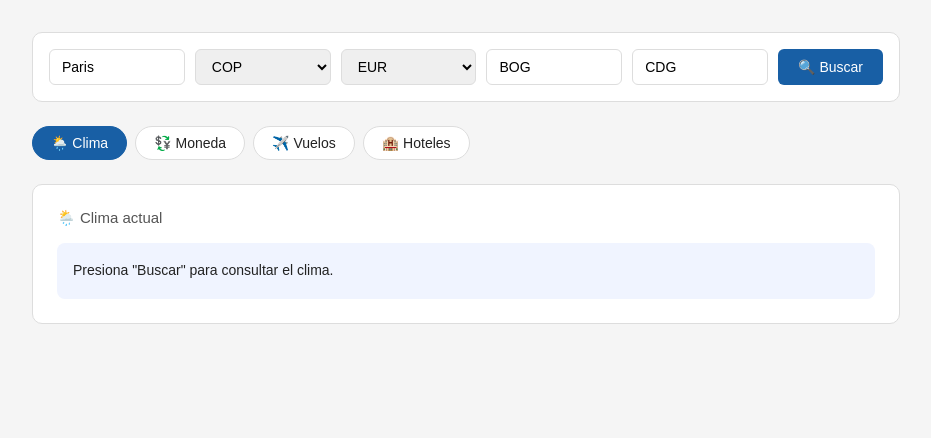
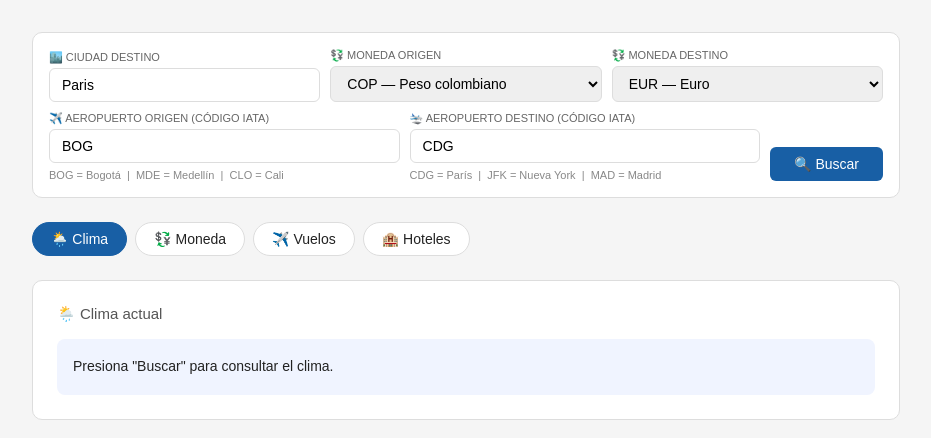
Before and after one commit to Juan-419/Proyecto-SO, a Flask app: page / in a window 1280 px wide. Shown: the part 56-494 px from the top of the page, without its empty margins (174-1105 px from the left). Run offline with Flask 3, Linux system fonts and the light colour scheme.

Commit message:
Correccion en el html para que se vea mas intuitivo

```diff
--- a/templates/index.html
+++ b/templates/index.html
@@ -9,9 +9,13 @@
     header { background: #185FA5; color: white; padding: 1rem 2rem; font-size: 1.3rem; font-weight: 500; }
     .container { max-width: 900px; margin: 2rem auto; padding: 0 1rem; }
 
-    .search-bar { display: flex; gap: 10px; flex-wrap: wrap; background: white; border: 1px solid #ddd; border-radius: 10px; padding: 1rem; margin-bottom: 1.5rem; }
-    .search-bar input, .search-bar select { flex: 1; min-width: 120px; padding: 8px 12px; border: 1px solid #ddd; border-radius: 6px; font-size: 14px; }
-    .search-bar button { padding: 8px 20px; background: #185FA5; color: white; border: none; border-radius: 6px; cursor: pointer; font-size: 14px; }
+    .search-bar { background: white; border: 1px solid #ddd; border-radius: 10px; padding: 1rem; margin-bottom: 1.5rem; }
+    .search-row { display: flex; gap: 10px; flex-wrap: wrap; margin-bottom: 10px; align-items: flex-end; }
+    .search-row:last-child { margin-bottom: 0; }
+    .field { display: flex; flex-direction: column; gap: 4px; flex: 1; min-width: 120px; }
+    .field label { font-size: 11px; color: #666; font-weight: 500; text-transform: uppercase; }
+    .field input, .field select { padding: 8px 12px; border: 1px solid #ddd; border-radius: 6px; font-size: 14px; }
+    .search-bar button { padding: 9px 24px; background: #185FA5; color: white; border: none; border-radius: 6px; cursor: pointer; font-size: 14px; align-self: flex-end; }
     .search-bar button:hover { background: #0C447C; }
 
     .tabs { display: flex; gap: 8px; margin-bottom: 1.5rem; flex-wrap: wrap; }
@@ -25,6 +29,7 @@
     .resultado { background: #f0f4ff; border-radius: 8px; padding: 1rem; margin-top: 1rem; font-size: 14px; line-height: 1.7; }
     .error { color: #993C1D; background: #FAECE7; border-radius: 8px; padding: 1rem; margin-top: 1rem; font-size: 13px; }
     .loading { color: #555; font-size: 14px; margin-top: 1rem; }
+    .iata-hint { font-size: 11px; color: #888; margin-top: 2px; }
   </style>
 </head>
 <body>
@@ -34,20 +39,41 @@
 <div class="container">
 
   <div class="search-bar">
-    <input type="text" id="ciudad" placeholder="Ciudad destino..." value="Paris">
-    <select id="desde">
-      <option value="COP">COP</option>
-      <option value="USD">USD</option>
-      <option value="EUR">EUR</option>
-    </select>
-    <select id="hasta">
-      <option value="EUR">EUR</option>
-      <option value="USD">USD</option>
-      <option value="COP">COP</option>
-    </select>
-    <input type="text" id="origen-iata" placeholder="IATA origen (ej: BOG)" value="BOG">
-    <input type="text" id="destino-iata" placeholder="IATA destino (ej: CDG)" value="CDG">
-    <button onclick="buscarTodo()">🔍 Buscar</button>
+    <div class="search-row">
+      <div class="field">
+        <label>🏙️ Ciudad destino</label>
+        <input type="text" id="ciudad" placeholder="Ej: Paris, Tokyo, London" value="Paris">
+      </div>
+      <div class="field">
+        <label>💱 Moneda origen</label>
+        <select id="desde">
+          <option value="COP">COP — Peso colombiano</option>
+          <option value="USD">USD — Dólar</option>
+          <option value="EUR">EUR — Euro</option>
+        </select>
+      </div>
+      <div class="field">
+        <label>💱 Moneda destino</label>
+        <select id="hasta">
+          <option value="EUR">EUR — Euro</option>
+          <option value="USD">USD — Dólar</option>
+          <option value="COP">COP — Peso colombiano</option>
+        </select>
+      </div>
+    </div>
+    <div class="search-row">
+      <div class="field">
+        <label>✈️ Aeropuerto origen (código IATA)</label>
+        <input type="text" id="origen-iata" placeholder="Ej: BOG" value="BOG" maxlength="3" style="text-transform:uppercase">
+        <span class="iata-hint">BOG = Bogotá &nbsp;|&nbsp; MDE = Medellín &nbsp;|&nbsp; CLO = Cali</span>
+      </div>
+      <div class="field">
+        <label>🛬 Aeropuerto destino (código IATA)</label>
+        <input type="text" id="destino-iata" placeholder="Ej: CDG" value="CDG" maxlength="3" style="text-transform:uppercase">
+        <span class="iata-hint">CDG = París &nbsp;|&nbsp; JFK = Nueva York &nbsp;|&nbsp; MAD = Madrid</span>
+      </div>
+      <button onclick="buscarTodo()">🔍 Buscar</button>
+    </div>
   </div>
 
   <div class="tabs">
@@ -80,6 +106,9 @@
 </div>
 
 <script>
+  document.getElementById('origen-iata').addEventListener('input', function() { this.value = this.value.toUpperCase(); });
+  document.getElementById('destino-iata').addEventListener('input', function() { this.value = this.value.toUpperCase(); });
+
   function mostrarTab(nombre, el) {
     document.querySelectorAll('.section').forEach(s => s.classList.remove('visible'));
     document.querySelectorAll('.tab').forEach(t => t.classList.remove('active'));
@@ -100,8 +129,13 @@
     const ciudad  = document.getElementById('ciudad').value || 'Paris';
     const desde   = document.getElementById('desde').value;
     const hasta   = document.getElementById('hasta').value;
-    const origen  = document.getElementById('origen-iata').value || 'BOG';
-    const destino = document.getElementById('destino-iata').value || 'CDG';
+    const origen  = document.getElementById('origen-iata').value.toUpperCase() || 'BOG';
+    const destino = document.getElementById('destino-iata').value.toUpperCase() || 'CDG';
+
+    if (origen.length !== 3 || destino.length !== 3) {
+      alert('Los códigos IATA deben tener exactamente 3 letras. Ej: BOG, CDG, JFK');
+      return;
+    }
 
     mostrar('res-clima',   '<p class="loading">Cargando clima...</p>');
     mostrar('res-moneda',  '<p class="loading">Cargando moneda...</p>');
@@ -119,12 +153,14 @@
         💧 Humedad: ${d.main.humidity}% &nbsp;|&nbsp; 💨 Viento: ${d.wind.speed} km/h
       `);
     } catch(e) {
-      mostrar('res-clima', `<div class="error">Error: ${e.message}</div>`);
+      mostrar('res-clima', `<div class="error">❌ Error clima: ${e.message}</div>`);
     }
 
     // Moneda
     try {
       const d = await fetchJSON(`/moneda?desde=${desde}&hasta=${hasta}`);
+      if (d.error) throw new Error(d.error);
+      if (!d.rates) throw new Error('Respuesta inesperada de la API');
       const tasa = d.rates[hasta];
       mostrar('res-moneda', `
         <strong>1 ${desde} = ${tasa} ${hasta}</strong><br>
@@ -132,42 +168,47 @@
         Fuente: Frankfurter API (gratuita 🎉)
       `);
     } catch(e) {
-      mostrar('res-moneda', `<div class="error">Error al obtener tasas.</div>`);
+      mostrar('res-moneda', `<div class="error">❌ Error moneda: ${e.message}</div>`);
     }
 
     // Vuelos
     try {
       const d = await fetchJSON(`/vuelos?origen=${origen}&destino=${destino}`);
+      if (d.error) throw new Error(JSON.stringify(d.error));
       if (!d.data || d.data.length === 0) {
-        mostrar('res-vuelos', 'No se encontraron vuelos.');
+        mostrar('res-vuelos', `<div class="error">No se encontraron vuelos de ${origen} → ${destino}. Verifica los códigos IATA.</div>`);
       } else {
         const filas = d.data.slice(0, 5).map(v => `
           <tr>
-            <td>${v.airline.name}</td>
-            <td>${v.flight.iata}</td>
-            <td>${v.departure.iata} → ${v.arrival.iata}</td>
-            <td>${v.flight_status}</td>
+            <td style="padding:6px 8px">${v.airline?.name || 'N/A'}</td>
+            <td style="padding:6px 8px">${v.flight?.iata || 'N/A'}</td>
+            <td style="padding:6px 8px">${v.departure?.iata || origen} → ${v.arrival?.iata || destino}</td>
+            <td style="padding:6px 8px">${v.flight_status || 'N/A'}</td>
           </tr>
         `).join('');
         mostrar('res-vuelos', `
           <table style="width:100%;font-size:13px;border-collapse:collapse;">
             <thead><tr style="background:#f0f4ff;">
-              <th style="padding:6px;text-align:left;">Aerolínea</th>
-              <th>Vuelo</th><th>Ruta</th><th>Estado</th>
+              <th style="padding:6px 8px;text-align:left;">Aerolínea</th>
+              <th style="padding:6px 8px;text-align:left;">Vuelo</th>
+              <th style="padding:6px 8px;text-align:left;">Ruta</th>
+              <th style="padding:6px 8px;text-align:left;">Estado</th>
             </tr></thead>
             <tbody>${filas}</tbody>
           </table>
         `);
       }
     } catch(e) {
-      mostrar('res-vuelos', `<div class="error">Error al consultar vuelos.</div>`);
+      mostrar('res-vuelos', `<div class="error">❌ Error vuelos: ${e.message}</div>`);
     }
 
     // Hoteles
     try {
       const d = await fetchJSON(`/hoteles?ciudad=${ciudad}`);
-      if (!d || d.length === 0) {
-        mostrar('res-hoteles', 'No se encontraron hoteles.');
+      if (d.error) throw new Error(d.error);
+      if (!Array.isArray(d)) throw new Error('Formato inesperado: ' + JSON.stringify(d).slice(0, 100));
+      if (d.length === 0) {
+        mostrar('res-hoteles', `<div class="error">No se encontraron hoteles en ${ciudad}.</div>`);
       } else {
         const cards = d.slice(0, 4).map(h => `
           <div style="border:1px solid #ddd;border-radius:8px;padding:10px;margin-bottom:8px;">
@@ -178,7 +219,7 @@
         mostrar('res-hoteles', cards);
       }
     } catch(e) {
-      mostrar('res-hoteles', `<div class="error">Error al consultar hoteles.</div>`);
+      mostrar('res-hoteles', `<div class="error">❌ Error hoteles: ${e.message}</div>`);
     }
   }
 </script>
```
